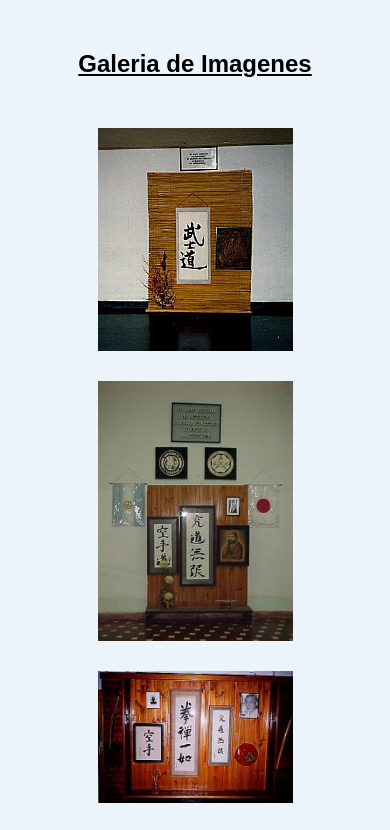
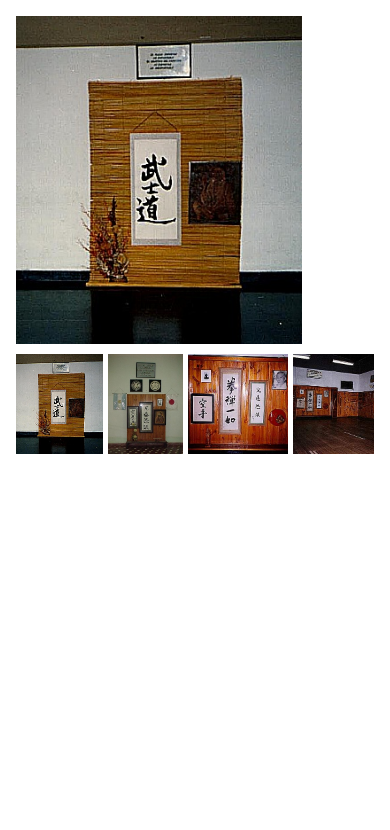
Before and after one commit to manuelc79/Daruma-Dojo, a plain HTML site: page galeria.html in a window 390 px wide. Shown: the top 830 px of the page. Drawn offline with Linux system fonts and the light colour scheme.

Commit message:
Add files via upload

```diff
--- a/css/galeria.css
+++ b/css/galeria.css
@@ -5,88 +5,31 @@
     font-family: Arial, Helvetica, sans-serif;
 }
 
-body {
-    background-color: #ecf4fb;
+.galeria {
+    padding: 16px;
 }
 
-h2 {
-    text-align: center;
-    position: relative;
+.imagen-principal img {
     width: 80%;
-    margin: 50px auto;
+    object-fit: cover;
+    display: block;
 }
 
-h2::before {
-    content: "";
+.lista-imagenes img {
     display: block;
-    width: 100%;
-    height: 2px;
-    position: absolute;
-    background-color: #000;
-    top: 50%;
-    z-index: -1;
+    object-fit: cover;
+    width: 100px;
+    height: 100px;
+    margin-right: 5px;
 }
 
-h2 span {
-    background-color: #ecf4fb;
-    padding: 0 15px;
-}
-
-.container {
-    width: 50%;
-    margin: 50px auto 50px;
-    display: grid;
-    grid-template-columns: repeat (auto-fit, minmax(240px, 1fr));
-    gap: 30px;
-}
-
-.container img {
-    width: 100%;
-    cursor: pointer;
-    transition: 1s;
-}
-
-.container img:hover {
+.lista-imagenes img:hover {
     transform: scale(1.2);
-}
-
-.full-Img {
-    width: 100%;
-    height: 100vh;
-    background-color: rgba(0, 0, 0, .9);
-    position: fixed;
-    top: 0;
-    left: 0;
-    display: none;
-    align-items: center;
-    justify-content: center;
-    z-index: 99;
-}
-
-.full-Img span {
-    position: absolute;
-    top: 5%;
-    right: 5%;
-    font-size: 30px;
-    color: #fff;
     cursor: pointer;
 }
 
-.full-Img img {
-    width: 90%;
-    max-width: 600px;
+.lista-imagenes {
+    display: flex;
+    overflow-y: auto;
+    margin-top: 10px;
 }
-
-@media screen and (max-width:400px) {
-    h2 {
-        text-decoration: underline;
-    }
-
-    h2::before {
-        display: none;
-    }
-
-    h2 span {
-        padding: 0;
-    }
-}
--- a/galeria.html
+++ b/galeria.html
@@ -8,16 +8,12 @@
 
 </head>
 <body>
-    <div class="full-Img" id="full-ImgBox">
-        <img src="img/galeria/0001.jpg" alt="" id="fullImg">
-        <span onclick="closeImg()">X</span>
+    <main>
+        <div class="galeria">
+            <div class="imagen-principal"  >
+                <img src="img/galeria/0001.jpg" alt="Imagen Principal" id="fullImg" >
             </div>
-
-    <h2><span>Galeria de Imagenes</span></h2>
-
-    <div class="container">
-
-
+            <div class="lista-imagenes">
 
                     <img src="img/galeria/0001.jpg" onclick="openFullImg(this.src)" alt="Imagen 1">
 
@@ -54,7 +50,6 @@
                     <img src="img/galeria/0019.jpg" onclick="openFullImg(this.src)" alt="Imagen 19">
 
                     <img src="img/galeria/0020.jpg" onclick="openFullImg(this.src)" alt="Imagen 20">
-
 
                     <img src="img/galeria/0021.jpg" onclick="openFullImg(this.src)" alt="Imagen 21">
 
@@ -118,9 +113,9 @@
 
                     <img src="img/galeria/0058.jpg" onclick="openFullImg(this.src)" alt="Imagen 58">
 
-
             </div>
-
+        </div>
+    </main>
     <script src="js/galeria.js"></script>
 </body>
 </html>
--- a/js/galeria.js
+++ b/js/galeria.js
@@ -1,11 +1,11 @@
-const fullImgBox =document.getElementById("full-ImgBox"),
-fullImg = document.getElementById("fullImg");
+const fullImg = document.getElementById("fullImg");
 
 function openFullImg(reference) {
-    fullImgBox.style.display="flex";
+
     fullImg.src = reference;
 }
-
+/*
 function closeImg() {
     fullImgBox.style.display ="none";
 }
+*/
```
Lines whose indentation alone changed are shown as unchanged.
